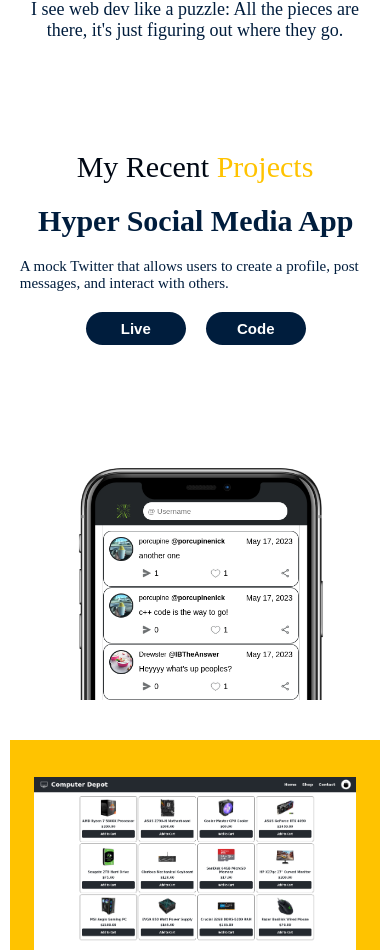
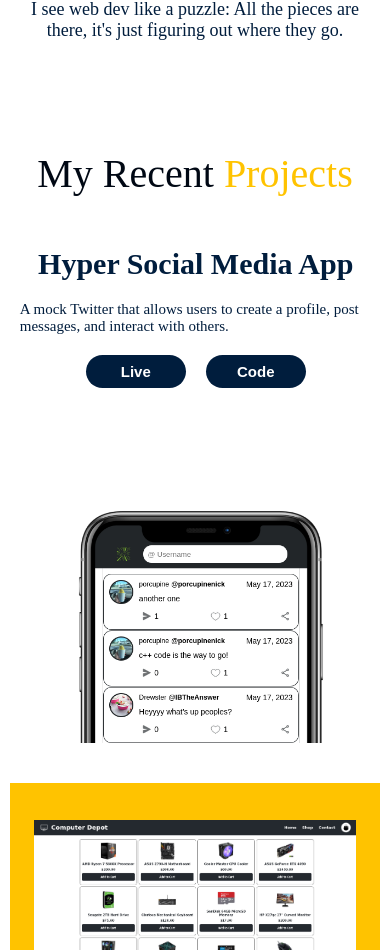
Before and after one commit to lucasstinson/portfolio, a React (Create React App) app: page / in a window 390 px wide. Shown: the part 1085-2035 px from the top of the page. Built offline with nearby package versions, Linux system fonts and the light colour scheme; a web font is replaced by a local one.

Commit message:
update scripts for github pages

```diff
--- a/package.json
+++ b/package.json
@@ -1,4 +1,5 @@
 {
+  "homepage": "./",
   "name": "portfolio",
   "version": "0.1.0",
   "private": true,
@@ -15,6 +16,8 @@
   "scripts": {
     "start": "react-scripts start",
     "build": "react-scripts build",
+    "predeploy": "npm run build",
+    "deploy": "gh-pages -d build",
     "test": "react-scripts test",
     "eject": "react-scripts eject"
   },
@@ -35,5 +38,8 @@
       "last 1 firefox version",
       "last 1 safari version"
     ]
+  },
+  "devDependencies": {
+    "gh-pages": "^5.0.0"
   }
 }
--- a/src/components/about/about.css
+++ b/src/components/about/about.css
@@ -27,16 +27,17 @@
     gap: 0px;
   }
 
+  .about-photo-intro {
+    font-size: 24px;
+  }
+
   .about-text-container {
-    font-size: 18px;
+    font-size: 16px;
     max-width: 95%;
     display: flex;
     flex-direction: column;
     justify-content: flex-end;
     padding-bottom: 10px;
-  }
-  .about-photo-intro {
-    font-size: 24px;
   }
 
   .about-text-container > .learn-more-container {
@@ -45,7 +46,7 @@
   }
 
   .personal-photo {
-    height: 200px;
+    height: 150px;
   }
 }
 
@@ -54,7 +55,7 @@
     display: flex;
     padding: 20px;
     height: 60vh;
-    gap: 10px;
+    gap: 0px;
   }
 
   .about-photo-intro {
@@ -63,7 +64,7 @@
 
   .about-text-container {
     font-size: 15px;
-    max-width: 88%;
+    max-width: 90%;
     display: flex;
     flex-direction: column;
   }
--- a/src/components/projects/projects.css
+++ b/src/components/projects/projects.css
@@ -170,8 +170,8 @@
   }
 
   .projects-title {
-    font-size: 30px;
-    margin-bottom: -30px;
+    font-size: 40px;
+    margin-bottom: 0px;
   }
 
   .project-title {
```
Also changed, not shown: 1 other file (tests, documents, lock files or other folders).
